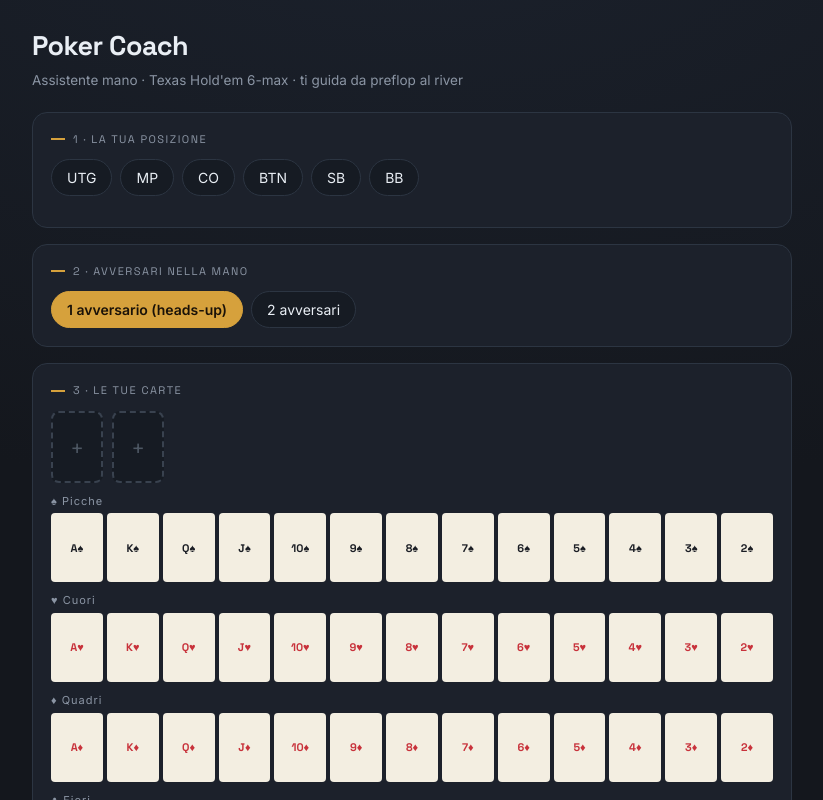
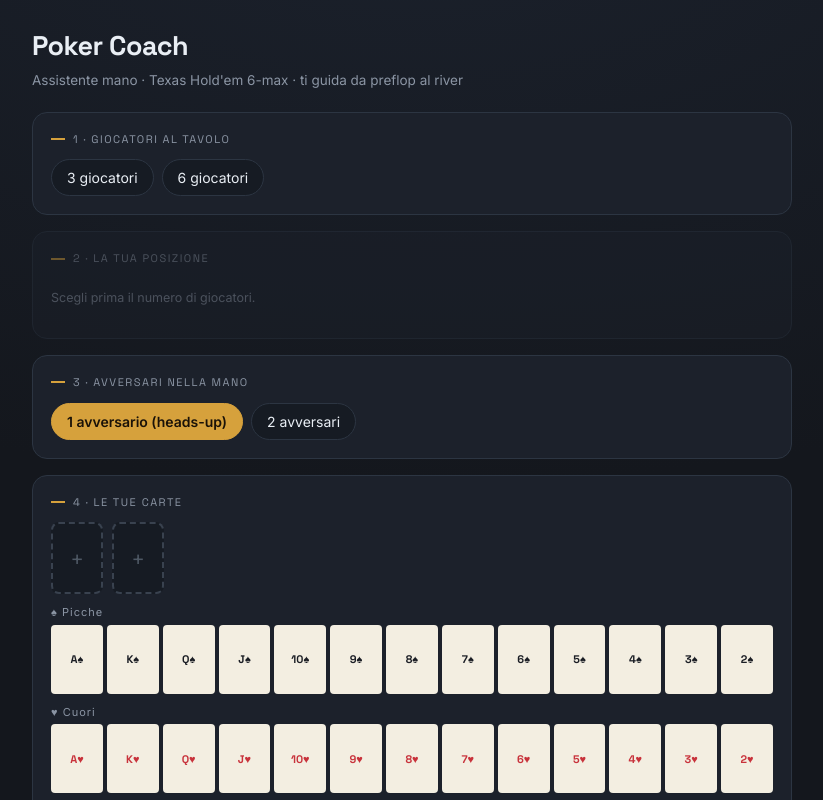
Before and after one commit to monteverdiluca-ctrl/ppai, a plain HTML site: page docs/index.html in a window 1280 px wide. Both pictures are taken after a click on the button "1 avversario (heads-up)". Shown: the top 800 px of the page, without its empty margins (228-1051 px from the left). Drawn offline with Linux system fonts and the light colour scheme.

Commit message:
Add files via upload

```diff
--- a/docs/index.html
+++ b/docs/index.html
@@ -81,16 +81,20 @@
   <!-- ============ SETUP ============ -->
   <div id="setup">
     <div class="panel">
-      <p class="eyebrow">1 · La tua posizione</p>
+      <p class="eyebrow">1 · Giocatori al tavolo</p>
+      <div class="chips" id="tableChips"></div>
+    </div>
+    <div class="panel" id="posPanel">
+      <p class="eyebrow">2 · La tua posizione</p>
       <div class="chips" id="posChips"></div>
       <p class="note" id="posNote"></p>
     </div>
     <div class="panel">
-      <p class="eyebrow">2 · Avversari nella mano</p>
+      <p class="eyebrow">3 · Avversari nella mano</p>
       <div class="chips" id="oppChips"></div>
     </div>
     <div class="panel">
-      <p class="eyebrow">3 · Le tue carte</p>
+      <p class="eyebrow">4 · Le tue carte</p>
       <div class="slots" id="holeSlots"></div>
       <div class="picker" id="holePicker"></div>
     </div>
@@ -117,6 +121,10 @@ const RFI = {
  SB:new Set(["22","33","44","54s","55","65s","66","75s","76s","77","86s","87s","88","96s","97s","98o","98s","99","A2s","A3s","A4o","A4s","A5o","A5s","A6o","A6s","A7o","A7s","A8o","A8s","A9o","A9s","AA","AJo","AJs","AKo","AKs","AQo","AQs","ATo","ATs","J5s","J6s","J7s","J8s","J9o","J9s","JJ","JTo","JTs","K2s","K3s","K4s","K5s","K6s","K7s","K8o","K8s","K9o","K9s","KJo","KJs","KK","KQo","KQs","KTo","KTs","Q3s","Q4s","Q5s","Q6s","Q7s","Q8s","Q9o","Q9s","QJo","QJs","QQ","QTo","QTs","T6s","T7s","T8o","T8s","T9o","T9s","TT"]),
  BB:new Set()
 };
+const BTN3=new Set(["22","33","43s","44","53s","54s","55","64s","65s","66","74s","75s","76o","76s","77","85s","86s","87o","87s","88","95s","96s","97o","97s","98o","98s","99","A2o","A2s","A3o","A3s","A4o","A4s","A5o","A5s","A6o","A6s","A7o","A7s","A8o","A8s","A9o","A9s","AA","AJo","AJs","AKo","AKs","AQo","AQs","ATo","ATs","J4s","J5s","J6s","J7s","J8o","J8s","J9o","J9s","JJ","JTo","JTs","K2s","K3s","K4s","K5s","K6o","K6s","K7o","K7s","K8o","K8s","K9o","K9s","KJo","KJs","KK","KQo","KQs","KTo","KTs","Q2s","Q3s","Q4s","Q5s","Q6s","Q7s","Q8o","Q8s","Q9o","Q9s","QJo","QJs","QQ","QTo","QTs","T6s","T7s","T8o","T8s","T9o","T9s","TT"]);
+const POSITIONS={3:["BTN","SB","BB"],6:["UTG","MP","CO","BTN","SB","BB"]};
+const RFI_PCT={3:{BTN:53,SB:42,BB:0},6:{UTG:14,MP:18,CO:25,BTN:42,SB:42,BB:0}};
+function rfiFor(table,pos){ return (table===3&&pos==="BTN")?BTN3:RFI[pos]; }
 const THREEBET=new Set(["A4s","A5s","AA","AKo","AKs","KK","KQs","QQ"]);
 const FOURBET=new Set(["AA","AKs","KK"]);
 const OPEN_SIZE={UTG:"2.5 BB",MP:"2.5 BB",CO:"2.3 BB",BTN:"2.2 BB",SB:"3 BB",BB:"—"};
@@ -172,7 +180,7 @@ function equity(hole,board,nOpp,oppFrac,sims){
 }
 
 /* ===================== STATO ===================== */
-const S={pos:null,nOpp:null,hole:[null,null],board:[],street:"setup",pot:0,toCall:0,
+const S={table:null,pos:null,nOpp:null,hole:[null,null],board:[],street:"setup",pot:0,toCall:0,
   villainFrac:0.55,scenario:null,active:null};
 const pct=x=>Math.round(x*100)+"%";
 
@@ -202,13 +210,24 @@ function advanceActive(){
 
 /* ===================== SETUP ===================== */
 function renderSetup(){
+  const tableC=document.getElementById("tableChips");
+  tableC.innerHTML=[[3,"3 giocatori"],[6,"6 giocatori"]].map(([n,l])=>
+    `<button class="chip${S.table===n?' on':''}" data-n="${n}">${l}</button>`).join("");
+  tableC.querySelectorAll(".chip").forEach(b=>b.onclick=()=>{S.table=+b.dataset.n;
+    if(S.pos&&!POSITIONS[S.table].includes(S.pos))S.pos=null;
+    renderSetup();checkStart();});
+
+  const posPanel=document.getElementById("posPanel");
+  posPanel.style.opacity=S.table?"1":"0.45";
   const posC=document.getElementById("posChips");
-  posC.innerHTML=["UTG","MP","CO","BTN","SB","BB"].map(p=>
-    `<button class="chip${S.pos===p?' on':''}" data-p="${p}">${p}</button>`).join("");
+  const positions=S.table?POSITIONS[S.table]:[];
+  posC.innerHTML=positions.length?positions.map(p=>
+    `<button class="chip${S.pos===p?' on':''}" data-p="${p}">${p}</button>`).join("")
+    :'<span class="note">Scegli prima il numero di giocatori.</span>';
   posC.querySelectorAll(".chip").forEach(b=>b.onclick=()=>{S.pos=b.dataset.p;
     document.getElementById("posNote").textContent =
       S.pos==="BB"?"Dal big blind di solito non apri: sei l'ultimo a parlare. Userai lo scenario \u201caffronto un rilancio\u201d.":
-      `Range di apertura di riferimento: ~${({UTG:14,MP:18,CO:25,BTN:42,SB:42,BB:0})[S.pos]}% delle mani.`;
+      `Range di apertura di riferimento: ~${RFI_PCT[S.table][S.pos]}% delle mani${S.table===3?" (tavolo 3-handed, più largo)":""}.`;
     renderSetup();checkStart();});
   const oppC=document.getElementById("oppChips");
   oppC.innerHTML=[[1,"1 avversario (heads-up)"],[2,"2 avversari"]].map(([n,l])=>
@@ -222,12 +241,13 @@ function renderSetup(){
     if(S.hole[i])S.hole[i]=null;S.active={arr:S.hole,idx:i,id:"hole"};rerender();});
   renderPicker("holePicker");
 }
-function checkStart(){document.getElementById("startBtn").disabled=!(S.pos&&S.nOpp&&S.hole[0]&&S.hole[1]);}
+function checkStart(){document.getElementById("startBtn").disabled=!(S.table&&S.pos&&S.nOpp&&S.hole[0]&&S.hole[1]);}
 
 /* ===================== STATO MANO (barra) ===================== */
 function stateBar(){
   document.getElementById("stateBar").innerHTML=
-    `<span>posizione <b>${S.pos}</b></span>
+    `<span>tavolo <b>${S.table}-max</b></span>
+     <span>posizione <b>${S.pos}</b></span>
      <span>avversari <b>${S.nOpp}</b></span>
      <span>mano <b class="mini">${miniCards(S.hole)}</b></span>
      ${S.board.length?`<span>board <b class="mini">${miniCards(S.board)}</b></span>`:""}
@@ -265,7 +285,7 @@ function renderPreflop(){
     if(S.pos==="BB"){step.innerHTML=`<p class="reason">Dal BB non si apre: scegli \u201cUn avversario ha già rilanciato\u201d.</p>
       <div class="btns"><button class="btn" id="bk">Indietro</button></div>`;
       document.getElementById("bk").onclick=()=>{S.scenario=null;renderPreflop();};return;}
-    const inRange=RFI[S.pos].has(key);
+    const inRange=rfiFor(S.table,S.pos).has(key);
     const eq=equity(S.hole,[],S.nOpp,1,2500);
     const d=inRange?{act:"APRI",size:OPEN_SIZE[S.pos],tone:"raise",
         why:`<b>${key}</b> è dentro la range di apertura da <b>${S.pos}</b>. Equity vs ${S.nOpp} mano/i casuale/i ${pct(eq)}.`}
@@ -406,7 +426,7 @@ function rerender(){
 }
 
 /* ===================== INIT ===================== */
-function resetAll(){Object.assign(S,{pos:null,nOpp:null,hole:[null,null],board:[],street:"setup",
+function resetAll(){Object.assign(S,{table:null,pos:null,nOpp:null,hole:[null,null],board:[],street:"setup",
   pot:0,toCall:0,scenario:null,active:null});
   document.getElementById("play").classList.add("hidden");
   document.getElementById("setup").classList.remove("hidden");renderSetup();checkStart();}
```
